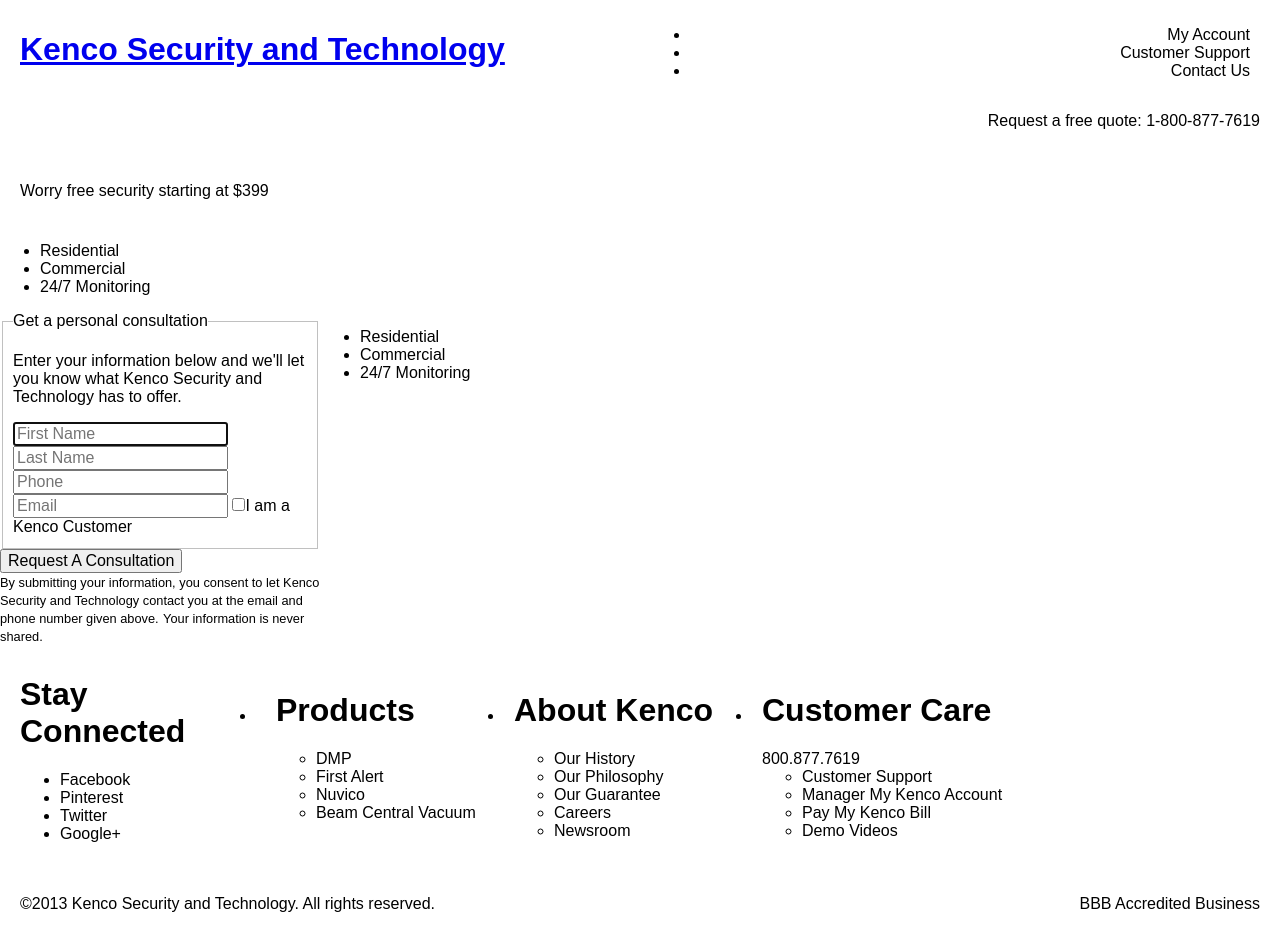
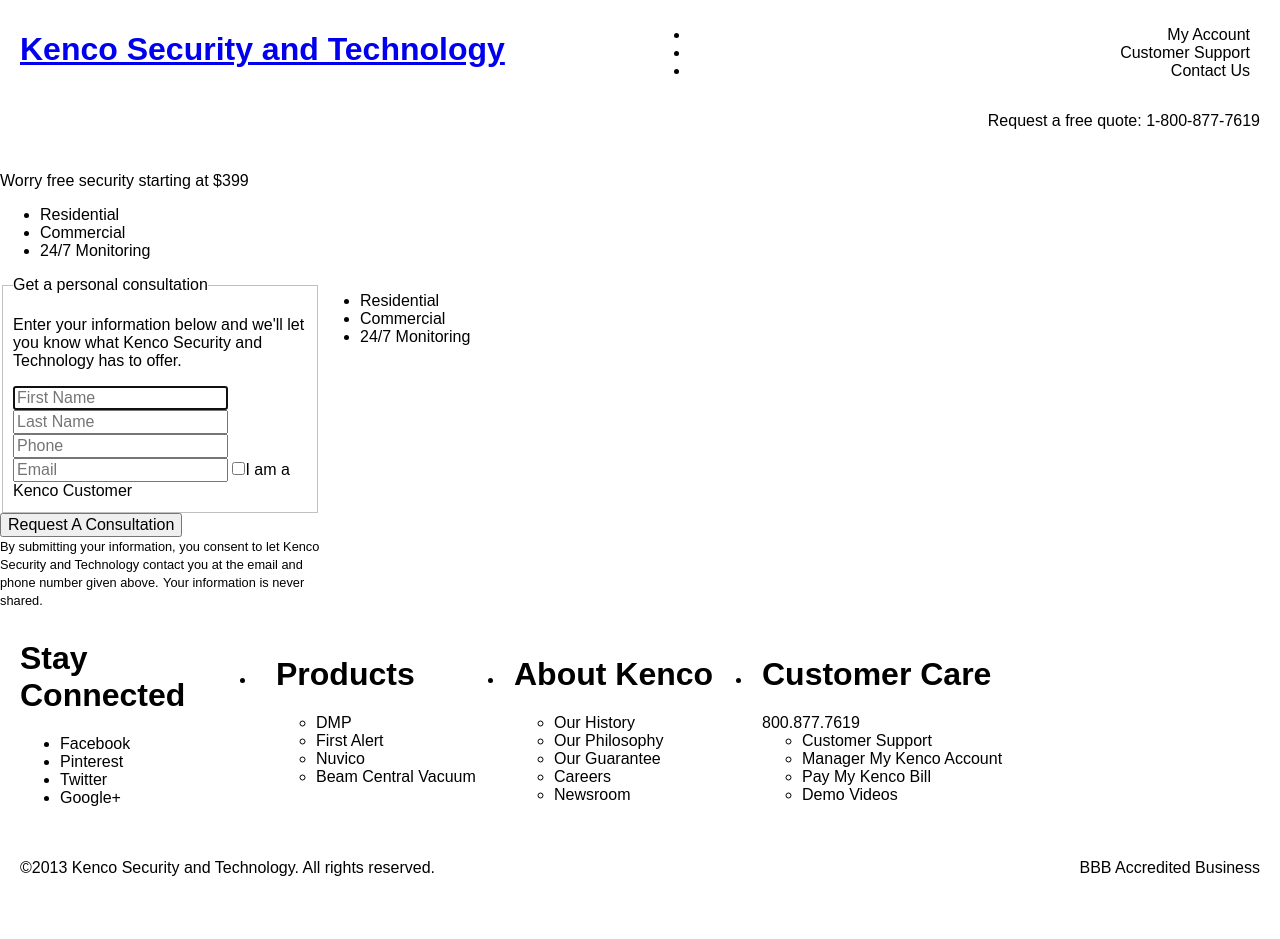
Before and after one commit to Kenco-Enterprises-Inc/kenco-enterprises-inc.github.io, a Jekyll site: the page built from index.html, in a window 1280 px wide. Built offline with Jekyll 4.4.1, drawn with Linux system fonts in a browser that asks for light colours; after the commit the page ends 903 px from its top, so only the background shows below that.

Commit message:
Simplified AD by removing unnecessary grid containers

```diff
--- a/index.html
+++ b/index.html
@@ -3,11 +3,7 @@ layout: default
 title: Kenco Security and Technology &bull; Montana and Wyoming's most chosen alarm company since 1973
 ---
 <section class="call-to-action">
-  <div class="grid">
-    <div class="unit  w-1-1  center-on-mobiles">
-      <p>Worry free security starting at $399</p>
-    </div>
-  </div>
+  <p class="center-on-mobiles">Worry free security starting at $399</p>
 </section>
 <nav class="categories-nav">
     {% include categories-nav-items.html %}
```
